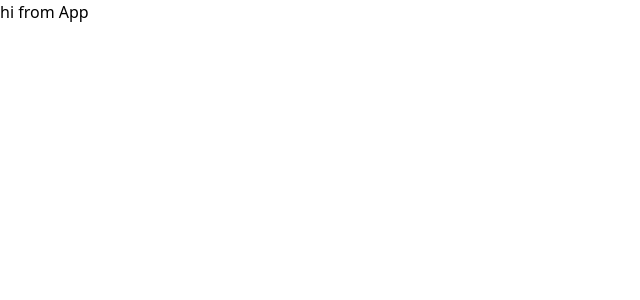
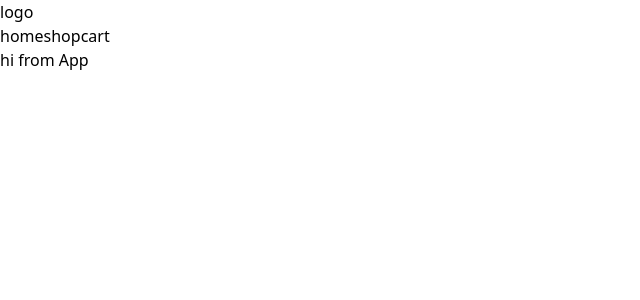
Before and after one commit to ManonLef/tdd-e-commerce, a React (Vite) app: page / in a window 1280 px wide. Shown: the top 300 px of the page, without its empty margins (0-640 px from the left). Built offline with nearby package versions, Linux system fonts and the light colour scheme.

Commit message:
add Header component to App

```diff
--- a/src/App.jsx
+++ b/src/App.jsx
@@ -1,9 +1,14 @@
+import Header from "./components/Header";
+
 const App = () => {
-  console.log("rendering App component")
+  console.log("rendering App component");
 
   return (
-    <div>hi from App</div>
-  )
-}
+    <>
+      <Header />
+      <div>hi from App</div>
+    </>
+  );
+};
 
-export default App
+export default App;
```
